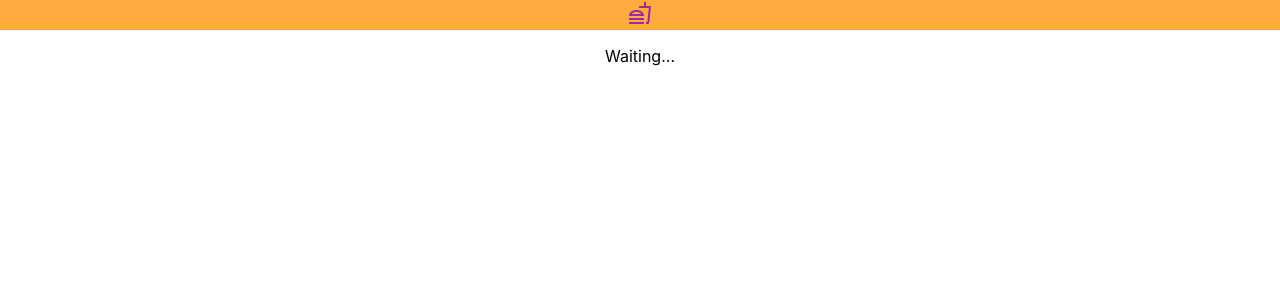
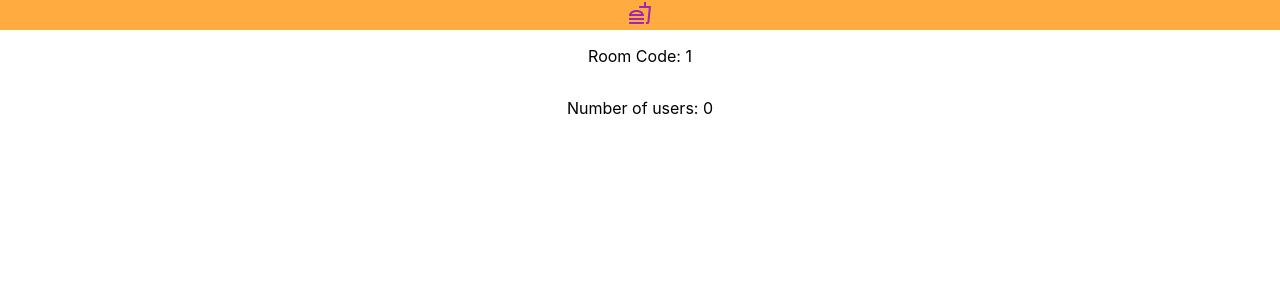
Before and after one commit to helgaeythors/lunch-roulette, a React (Create React App) app in the folder lunch-roulette-client/: page /room/1 in a window 1280 px wide. Shown: the top 300 px of the page. Built offline with nearby package versions, Linux system fonts and the light colour scheme; no server answers.

Commit message:
refactoring

```diff
--- a/lunch-roulette-client/src/components/Room/Room.jsx
+++ b/lunch-roulette-client/src/components/Room/Room.jsx
@@ -4,33 +4,36 @@ class Room extends React.Component {
     constructor(props) {
         super(props);
         this.state = {
-            roomcode: null,
-            userlist: [],
-            oplist: [],
+            // fetch the roomcode from the url parameters
+            roomcode: props.match.params.roomId,
+            ops: [],
+            users: [],
         };
     }
     componentDidMount = () => {
         const { socket } = this.props;
 
-        socket.on('updateusers', (roomcode, userlist, oplist) => {
-            this.setState({ roomcode: roomcode, userlist: userlist, oplist: oplist });
+        // start listening for 'updateusers' events from the server
+        socket.on('updateusers', (roomcode, users, ops) => {
+            this.setState({ roomcode: roomcode, users: users, ops: ops });
         });
+
+        // TODO later: => fetch information from db here
     }
     componentWillUnmount() {
         const { socket } = this.props;
 
+        // stop listening for 'updateusers events from the server
         socket.off("updateusers");
     }
     render() {
-        const { roomcode } = this.state;
-
-        // if the server has not returned the roomcode
-        if (roomcode === null || roomcode === undefined) {
-            return <p>Waiting...</p>;
-        }
+        const { roomcode, users, ops } = this.state;
 
         return (
-            <p>Room Code: {roomcode}</p>
+            <>
+                <p>Room Code: {roomcode}</p>
+                <p>Number of users: {Object.keys(ops).length + Object.keys(users).length}</p>
+            </>
         );
     }
 };
```
